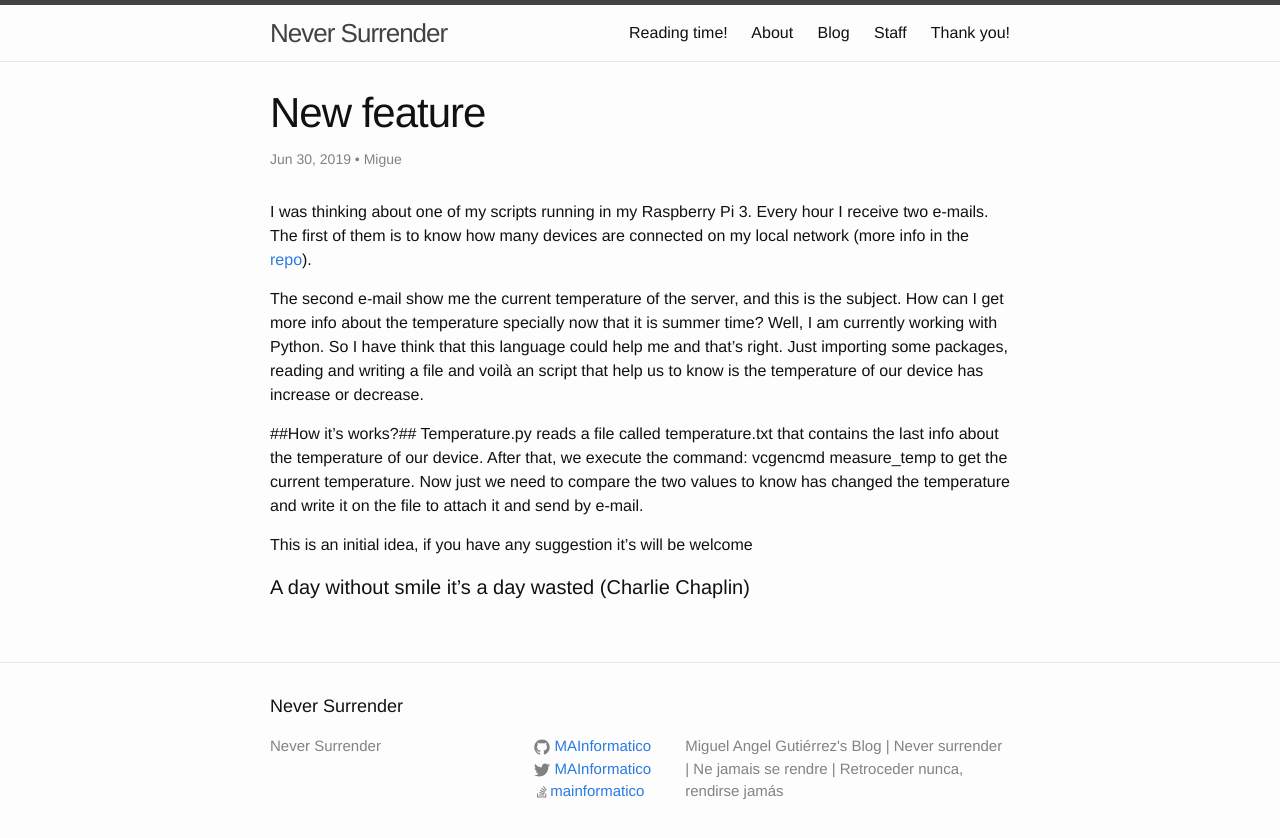
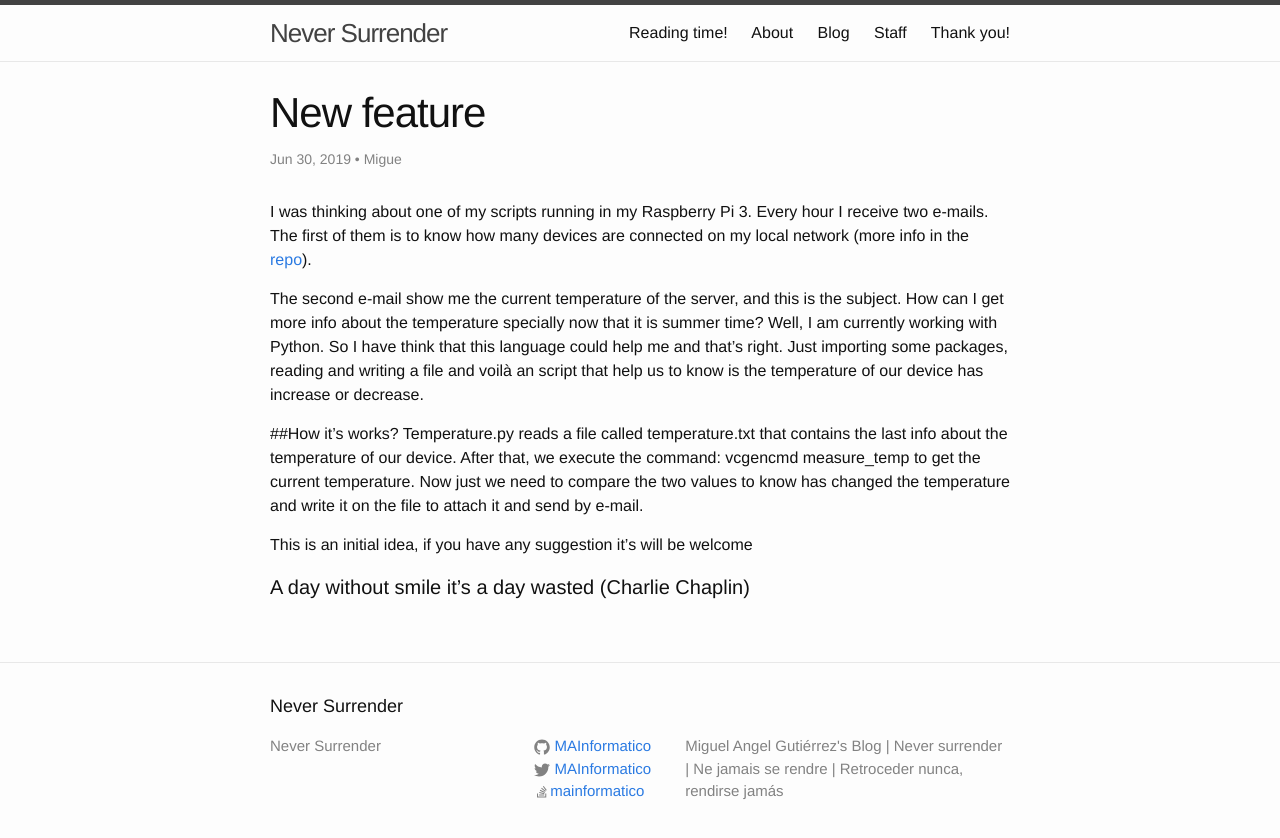
Before and after one commit to MAInformatico/MAInformatico.github.io, a Jekyll site: the page built from _posts/2019-6-30-NewFeature.md, in a window 1280 px wide. Shown: the top 838 px of the page. Built offline with Jekyll 4.4.1, drawn with Linux system fonts in a browser that asks for light colours.

```diff
--- a/_posts/2019-6-30-NewFeature.md
+++ b/_posts/2019-6-30-NewFeature.md
@@ -10,7 +10,7 @@ I was thinking about one of my scripts running in my Raspberry Pi 3. Every hour
 The second e-mail show me the current temperature of the server, and this is the subject. How can I get more info about the temperature specially now that it is summer time?
 Well, I am currently working with Python. So I have think that this language could help me and that's right. Just importing some packages, reading and writing a file and voilà an script that help us to know is the temperature of our device has increase or decrease.
 
-##How it's works?##
+##How it's works?
 Temperature.py reads a file called temperature.txt that contains the last info about the temperature of our device.
 After that, we execute the command: vcgencmd measure_temp to get the current temperature.
 Now just we need to compare the two values to know has changed the temperature and write it on the file to attach it and send by e-mail.
```
